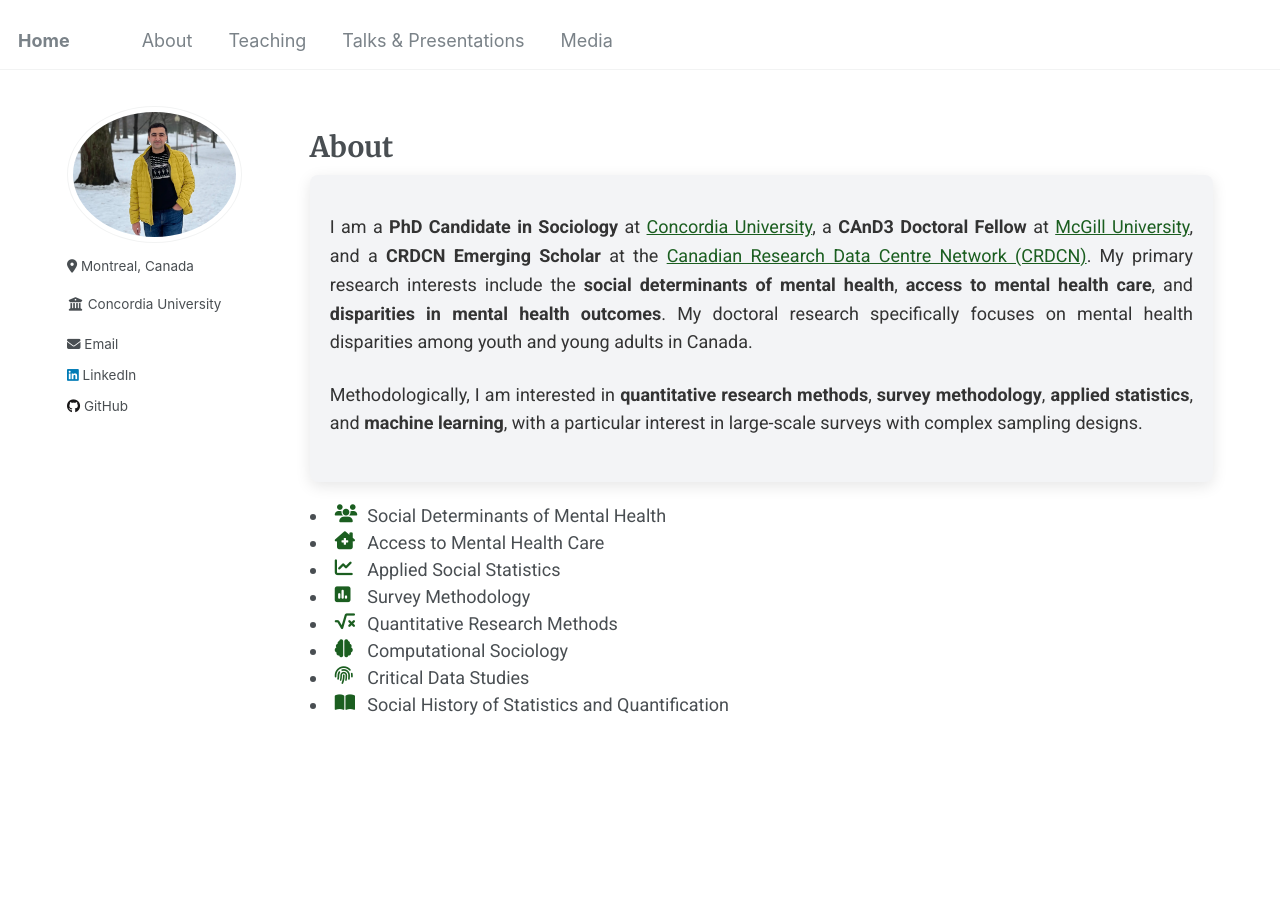
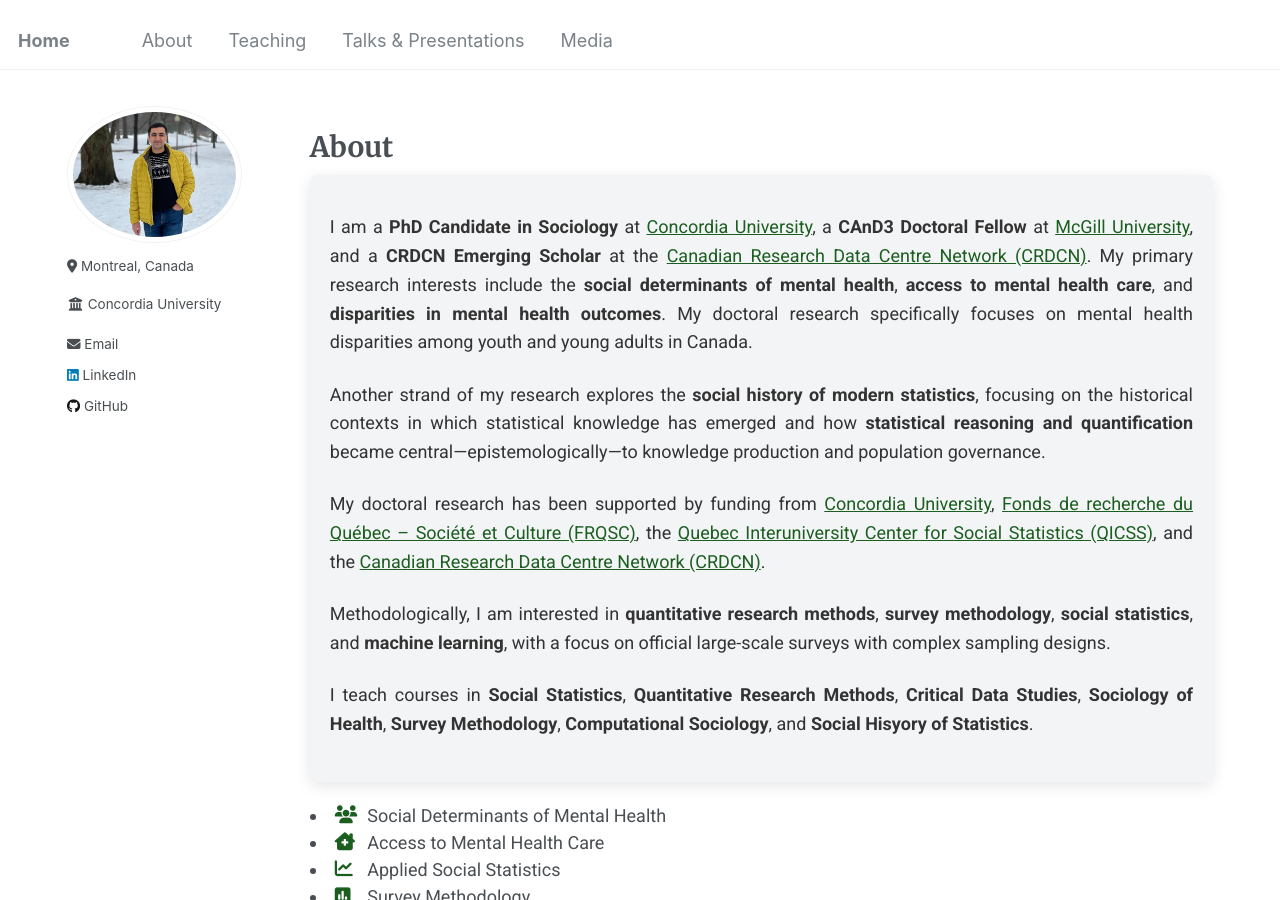
Before and after one commit to Mohsnmonji/mohsnmonji.github.io, a Jekyll site: the page built from about-me.md, in a window 1280 px wide and 900 px high. Built offline with Jekyll 4.4.1, drawn with Linux system fonts in a browser that asks for light colours.

Commit message:
Update about-me.md

```diff
--- a/about-me.md
+++ b/about-me.md
@@ -98,10 +98,31 @@ author_profile: true
     My doctoral research specifically focuses on mental health disparities among youth and young adults in Canada.
   </p>
   <p>
-    Methodologically, I am interested in <strong>quantitative research methods</strong>,
-    <strong>survey methodology</strong>, <strong>applied statistics</strong>, and <strong>machine learning</strong>,
-    with a particular interest in large-scale surveys with complex sampling designs.
+    Another strand of my research explores the <strong>social history of modern statistics</strong>,
+    focusing on the historical contexts in which statistical knowledge has emerged and how
+    <strong>statistical reasoning and quantification</strong> became central—epistemologically—to
+    knowledge production and population governance.
+</p>
+
+  <p>
+    My doctoral research has been supported by funding from
+    <a href="https://www.concordia.ca/artsci/sociology-anthropology.html" target="_blank">Concordia University</a>,
+    <a href="https://www.frq.gouv.qc.ca" target="_blank">Fonds de recherche du Québec – Société et Culture (FRQSC)</a>,
+    the <a href="https://www.ciqss.org" target="_blank">Quebec Interuniversity Center for Social Statistics (QICSS)</a>,
+    and the <a href="https://crdcn.ca" target="_blank">Canadian Research Data Centre Network (CRDCN)</a>.
   </p>
+
+  <p>
+    Methodologically, I am interested in <strong>quantitative research methods</strong>, <strong>survey methodology</strong>,
+    <strong>social statistics</strong>, and <strong>machine learning</strong>, with a focus on official large-scale surveys with complex sampling designs.
+  </p>
+
+  <p>
+    I teach courses in <strong>Social Statistics</strong>,
+    <strong>Quantitative Research Methods</strong>, <strong>Critical Data Studies</strong>, <strong>Sociology of Health</strong>,
+    <strong>Survey Methodology</strong>, <strong>Computational Sociology</strong>, and <strong>Social Hisyory of Statistics</strong>.
+</p>
+
 </div>
 
 <li><i class="fas fa-users icon"></i> Social Determinants of Mental Health</li>
```
